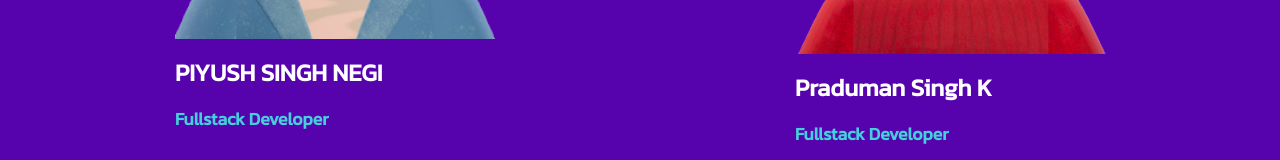
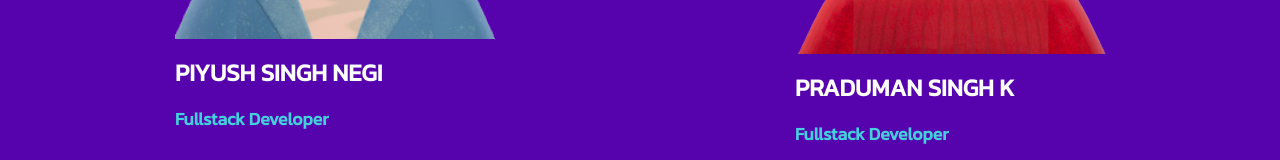
Before and after one commit to praduman03/WoollyFarms-Training, a React (Create React App) app in the folder frontend/: page /aboutus in a window 1280 px wide. Shown: the part 714-874 px from the top of the page. Built offline with nearby package versions, Linux system fonts and the light colour scheme.

Commit message:
minor changes

```diff
--- a/frontend/src/pages/Aboutus.js
+++ b/frontend/src/pages/Aboutus.js
@@ -23,7 +23,7 @@ function Aboutus() {
         />
         <Team
           img={Prad}
-          name="Praduman Singh K"
+          name="PRADUMAN SINGH K"
           detail="Our fullstack wizard, casts his code spells with finesse. A mature mind with a funky twist, he adds groove to our team's tech symphony."
           linkedin="https://www.linkedin.com/in/praduman03/"
           github="https://github.com/praduman03"
```
